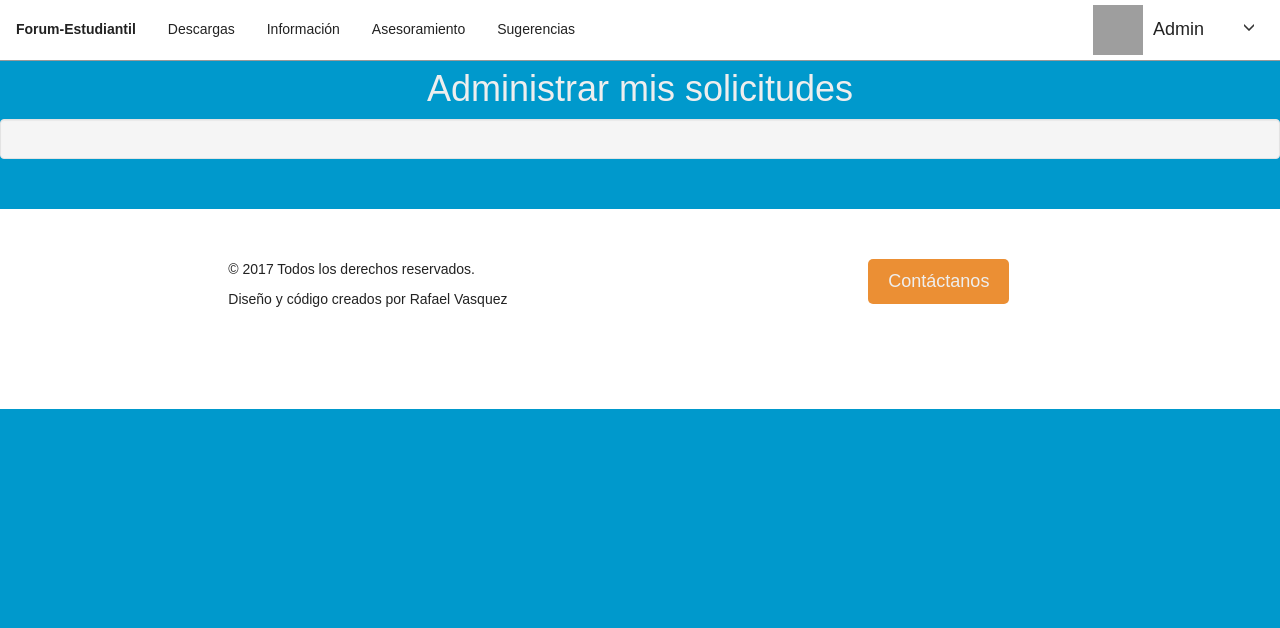
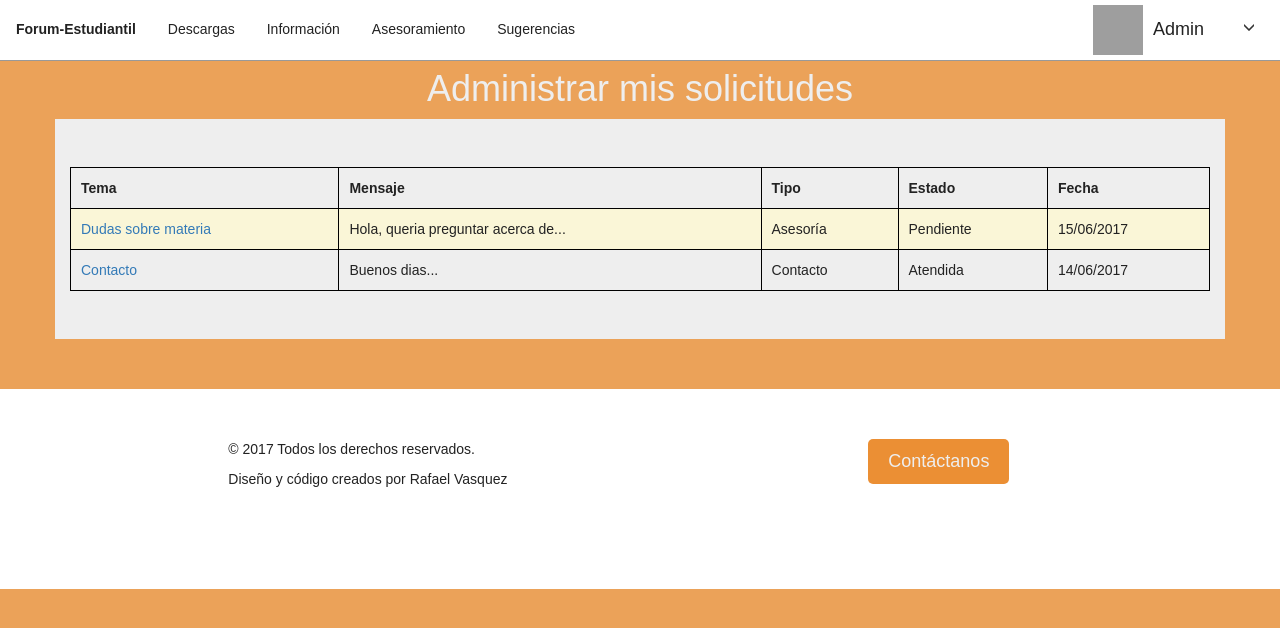
Before and after one commit to RmaxTwice/Reto2-Foro-Estudiantil, a Django app: page /administrar_solicitudes/ in a window 1280 px wide. Shown: the top 628 px of the page. Run offline with Django 3.2, Linux system fonts and the light colour scheme; some libraries are stand-ins or nearby versions; grey boxes are pictures that could not be loaded.

Commit message:
Agregada vista de administracion de solicitudes

```diff
--- a/mysite/website/static/website/css/style.css
+++ b/mysite/website/static/website/css/style.css
@@ -7,7 +7,9 @@ body{
     background-color: #0099cc;
 }
 
-
+body.admin{
+    background-color: #eba259;
+}
 /*---------------  BARRA DE NAVEGACION  ---------------*/
 div.relleno{
     height: 3.5em;
@@ -275,6 +277,27 @@ section button{
 
 }
 
+table, th, td {
+    border: 1px solid black;
+    border-collapse: collapse;
+}
+
+table#t01{
+    width: 100%;
+}
+
+th, td {
+    padding: 10px;
+}
+
+.s-pendiente{
+    background-color: rgba(255,250,205,0.7)
+}
+
+th {
+    text-align: left;
+}
+
 /*---------------  CSS CUSTOM para botones de Boostrap  ---------------*/
 .btn {
     padding: 14px 24px;
--- a/mysite/website/templates/website/administrar_solicitudes.html
+++ b/mysite/website/templates/website/administrar_solicitudes.html
@@ -3,6 +3,34 @@
 {% block content %}
 
 	<h1> Administrar mis solicitudes </h1>
-	<div class="well "></div>
+	<div class="jumbotron container">
+		<div class="row">
+			<div class="col-md-12">
+				<table id="t01">
+					<tr>
+						<th>Tema</th>
+						<th>Mensaje</th>
+						<th>Tipo</th>
+						<th>Estado</th>
+						<th>Fecha</th>
+					</tr>
+					<tr>
+						<td class="s-pendiente"><a href="#">Dudas sobre materia</a></td>
+						<td class="s-pendiente">Hola, queria preguntar acerca de...</td>
+						<td class="s-pendiente">Asesor&iacute;a</td>
+						<td class="s-pendiente">Pendiente</td>
+						<td class="s-pendiente">15/06/2017</td>
+					</tr>
+					<tr>
+						<td class=""><a href="#">Contacto</a></td>
+						<td class="">Buenos dias...</td>
+						<td class="">Contacto</td>
+						<td class="">Atendida</td>
+						<td class="">14/06/2017</td>
+					</tr>
+				</table>
+			</div>
+		</div>
+	</div>
 
 {% endblock %}
--- a/mysite/website/templates/website/base_admin.html
+++ b/mysite/website/templates/website/base_admin.html
@@ -16,7 +16,7 @@
         <!-- Script personalizado-->
         <script type="text/javascript" src="{% static 'website/js/myjsscript.js' %}"></script>
     </head>
-    <body>
+    <body class="admin">
         <!-----------------  Barra de Navegacion  ------------------>
         <nav id="myTopnav" class="topnav">
             <a href="/" class="left brand"><strong>Forum-Estudiantil</strong></a>
```
